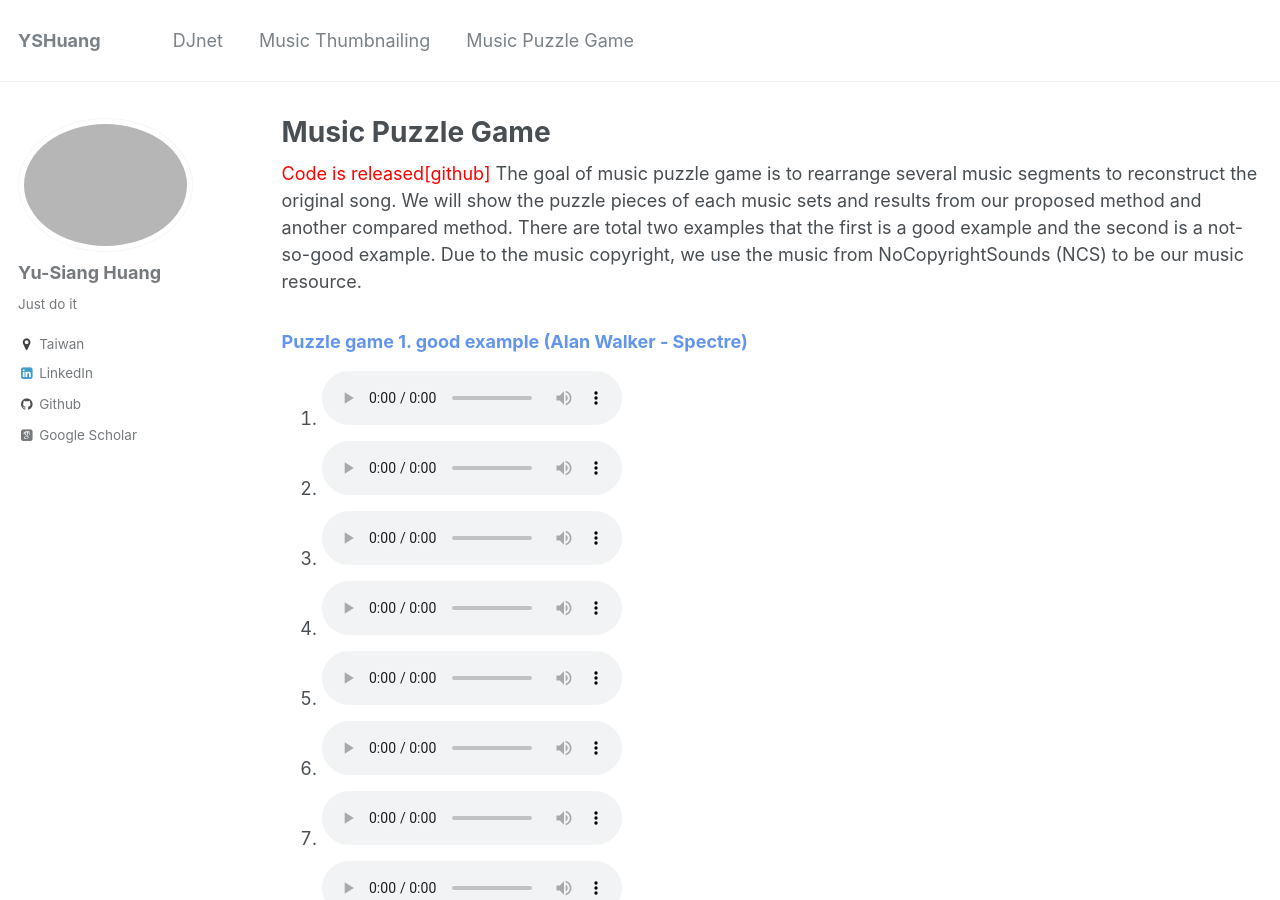
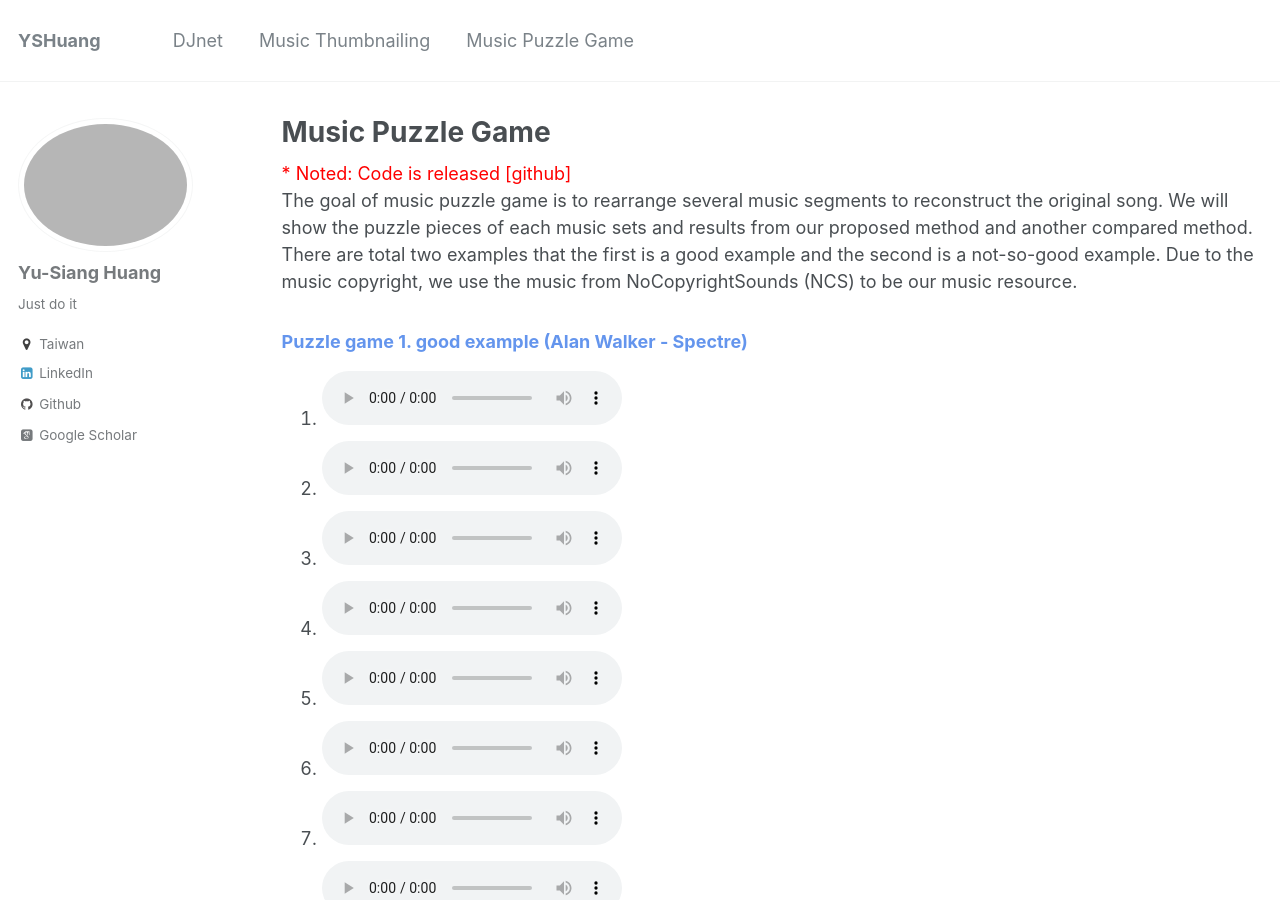
Before and after one commit to remyhuang/remyhuang.github.io, a Jekyll site: the page built from _pages/music_puzzle_game.html, in a window 1280 px wide and 900 px high. Built offline with Jekyll 4.4.1, drawn with Linux system fonts in a browser that asks for light colours; some web fonts are replaced.

Commit message:
Update music_puzzle_game.html

```diff
--- a/_pages/music_puzzle_game.html
+++ b/_pages/music_puzzle_game.html
@@ -5,7 +5,9 @@ permalink: /music_puzzle_game/
 author_profile: true
 ---
 
-<font color="red">Code is released<a href="https://github.com/remyhuang/music-puzzle-games">[github]<a/></font>
+<font color="red">* Noted: Code is released <a href="https://github.com/remyhuang/music-puzzle-games">[github]<a/></font>
+
+<br/>
 
 The goal of music puzzle game is to rearrange several music segments to reconstruct the original song.
 We will show the puzzle pieces of each music sets and results from our proposed method and another compared method.
```
